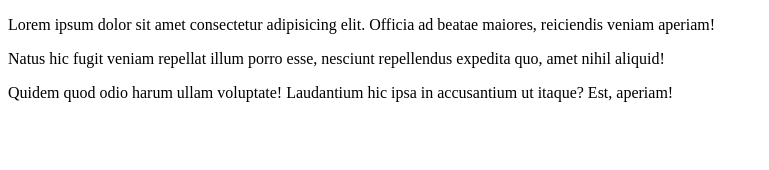
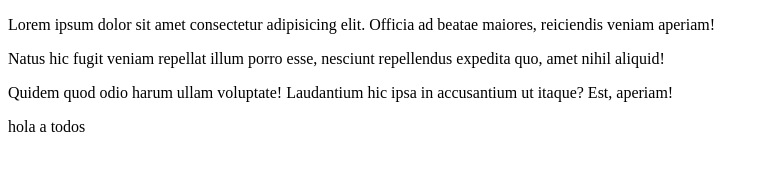
Before and after one commit to ariel-funes/prueba-Git-1, a plain HTML site: page index.html in a window 1280 px wide. Shown: the whole page, without its empty margins (0-769 px from the left). Drawn offline with Linux system fonts and the light colour scheme.

Commit message:
1 cambio rama 2

```diff
--- a/index.html
+++ b/index.html
@@ -10,5 +10,9 @@
     <p>Lorem ipsum dolor sit amet consectetur adipisicing elit. Officia ad beatae maiores, reiciendis veniam aperiam!</p>
     <p>Natus hic fugit veniam repellat illum porro esse, nesciunt repellendus expedita quo, amet nihil aliquid!</p>
     <p>Quidem quod odio harum ullam voluptate! Laudantium hic ipsa in accusantium ut itaque? Est, aperiam!</p>
+
+    <footer>
+        <p>hola a todos</p>
+    </footer>
 </body>
 </html>
```
